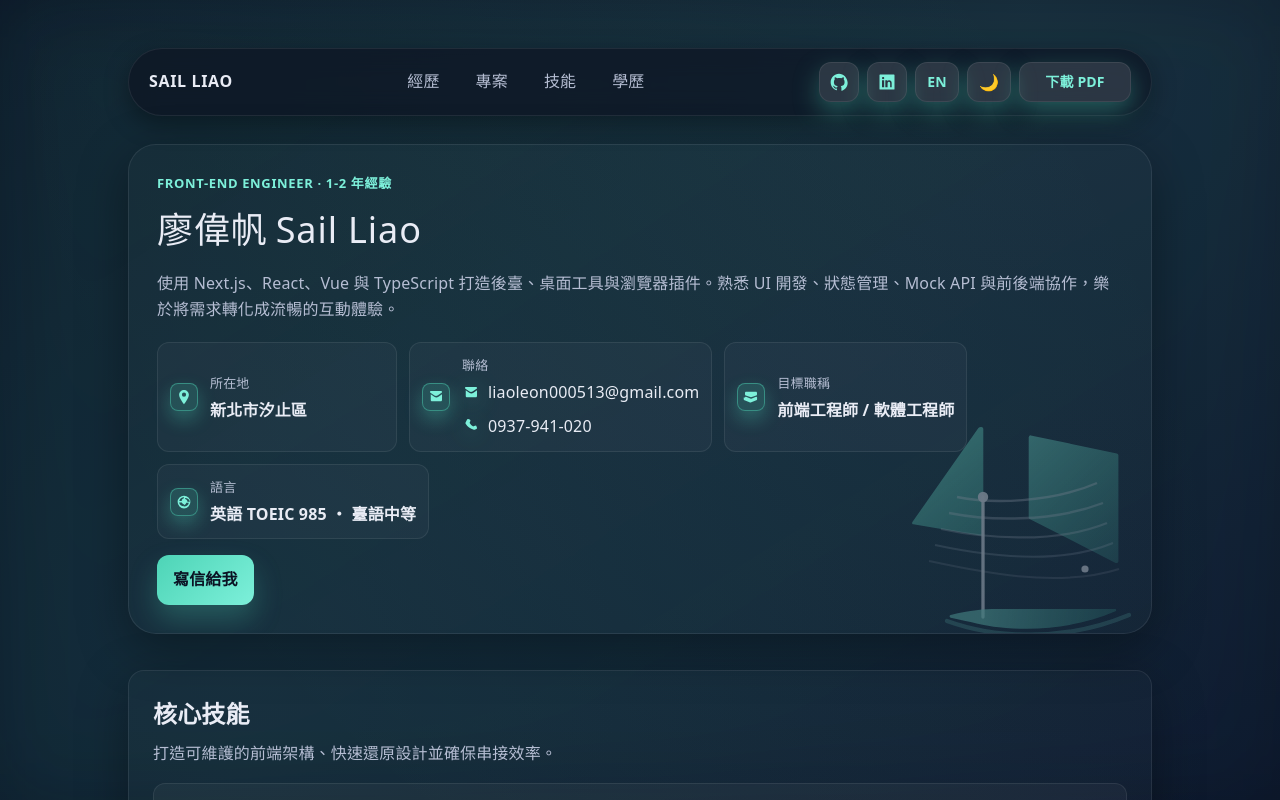
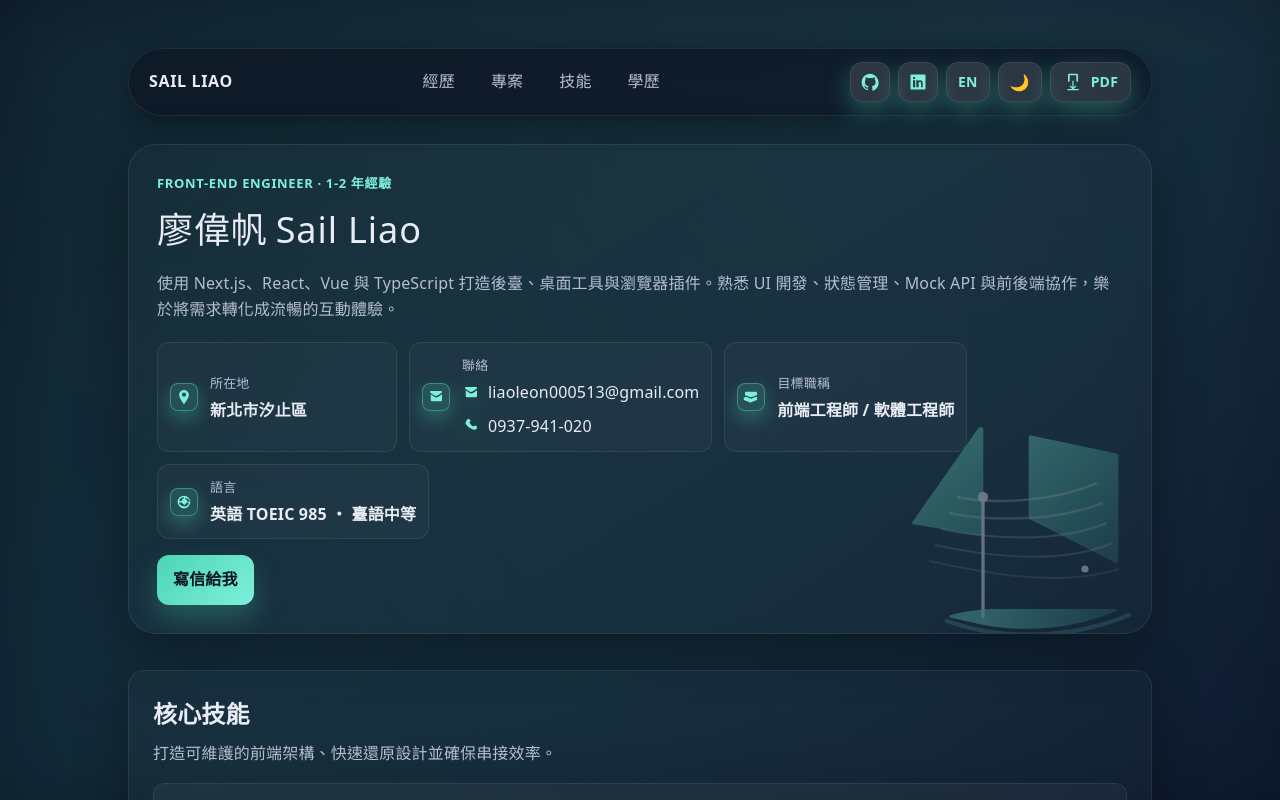
Before and after one commit to Sailwayfun/resume-website, a React (Vite) app: page / in a window 1280 px wide. Shown: the top 800 px of the page. Built offline with nearby package versions, Linux system fonts and the light colour scheme.

Commit message:
refactor: update PDF download button in HeaderBar for improved accessibility and styling
- Changed button layout to use inline-flex for better alignment.
- Added SVG icon for the PDF download button to enhance visual clarity.
- Updated button title for improved accessibility.

```diff
--- a/src/components/HeaderBar.tsx
+++ b/src/components/HeaderBar.tsx
@@ -86,13 +86,18 @@ export function HeaderBar({ theme, lang, nav, toggleTheme, toggleLang, onPrint }
           <span aria-hidden="true">{theme === 'light' ? '☀️' : '🌙'}</span>
         </button>
         <button
-          className="w-28 h-10 grid place-items-center rounded-xl border text-sm font-semibold transition hover:-translate-y-[1px]"
+          className="h-10 px-3 inline-flex items-center gap-2 rounded-xl border transition hover:-translate-y-[1px]"
           style={baseButtonStyle}
           type="button"
           aria-label="下載 PDF"
-          onClick={onPrint}
-        >
-          下載 PDF
+          title="下載 PDF"
+          onClick={onPrint}>
+          <svg className="w-5 h-5 fill-current" viewBox="0 0 24 24" aria-hidden="true">
+            <path d="M6 3.5A1.5 1.5 0 0 1 7.5 2h9A1.5 1.5 0 0 1 18 3.5v7.38a1 1 0 0 1-2 0V4H8v6.88a1 1 0 0 1-2 0V3.5Z" />
+            <path d="M11.47 20.78a.75.75 0 0 0 1.06 0l3.25-3.25a.75.75 0 0 0-1.06-1.06l-1.97 1.97V11a.75.75 0 0 0-1.5 0v7.44l-1.95-1.97a.75.75 0 0 0-1.06 1.06l3.23 3.25Z" />
+            <path d="M5 21.25a.75.75 0 0 1 .75-.75h12.5a.75.75 0 0 1 0 1.5H5.75A.75.75 0 0 1 5 21.25Z" />
+          </svg>
+          <span className="text-sm font-semibold">PDF</span>
         </button>
       </div>
     </header>
```
